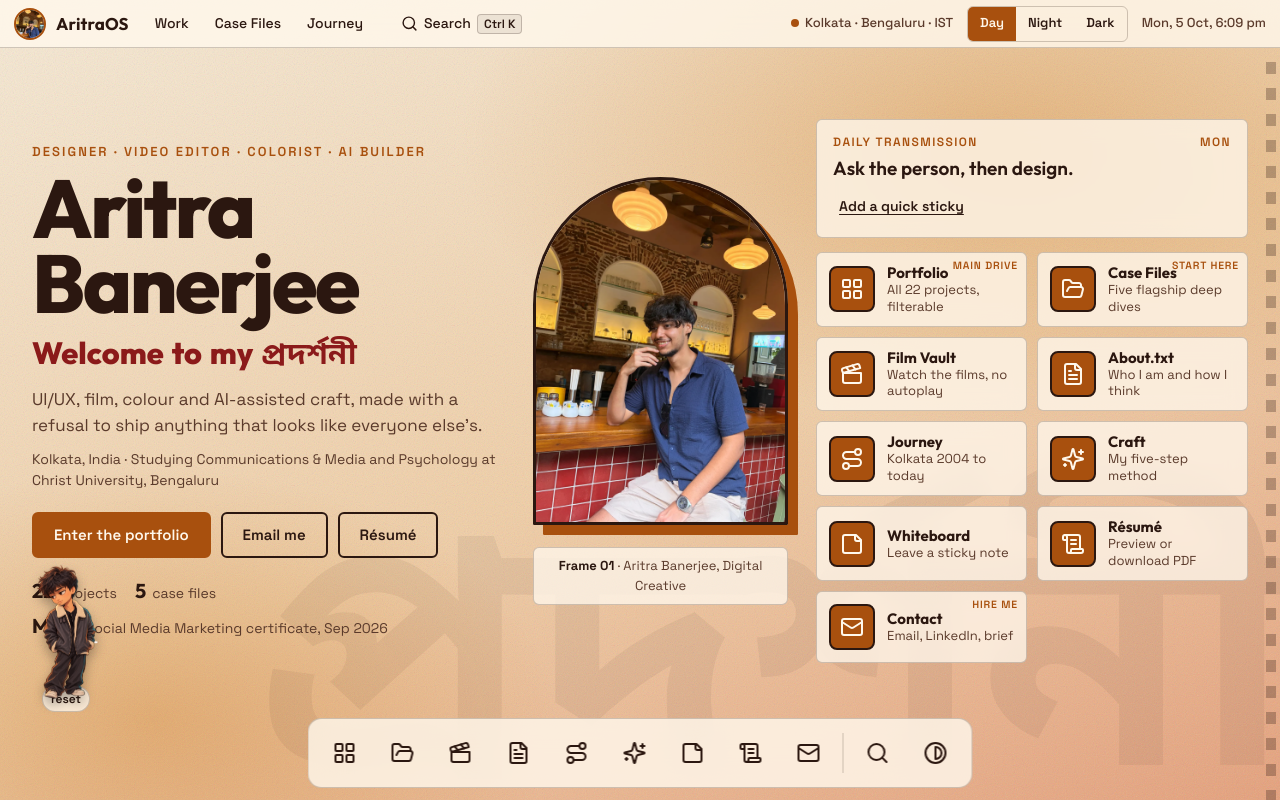
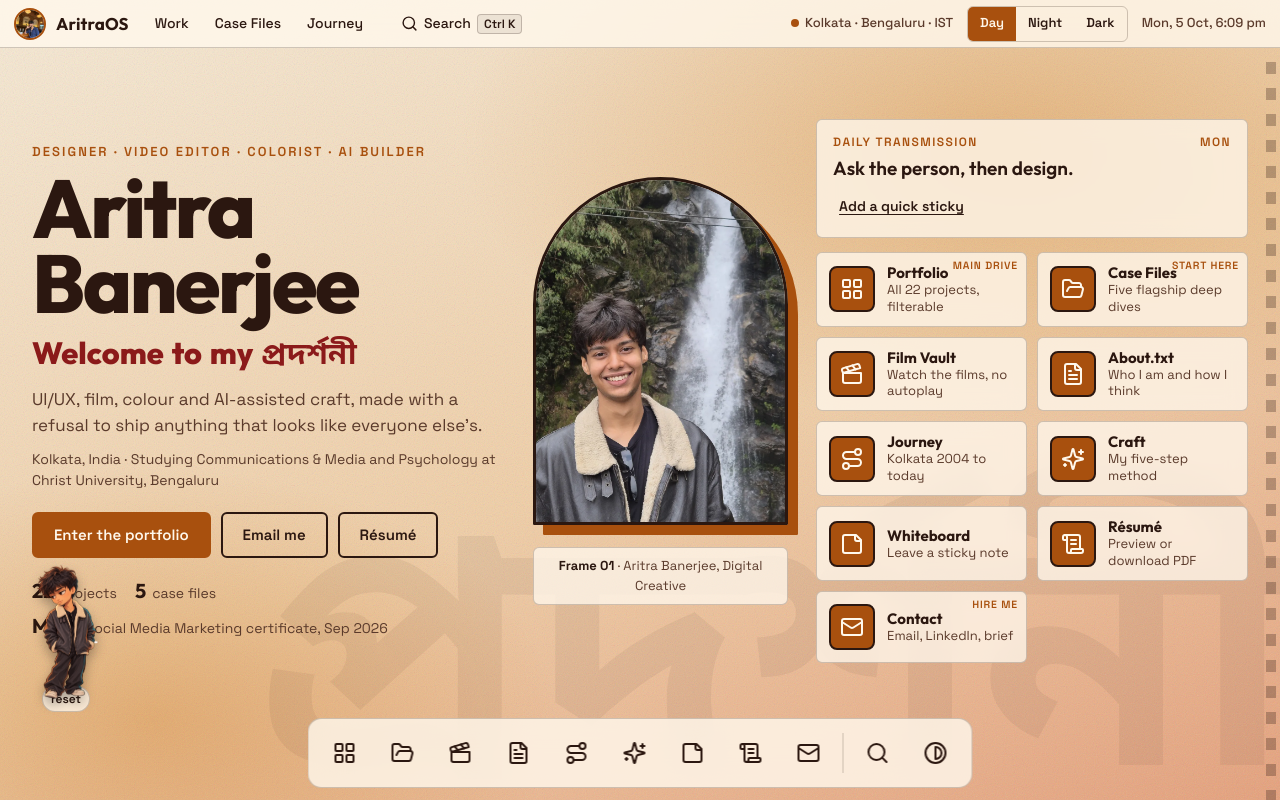
Before and after one commit to EL3M3NTVLR/Portfolio-OS, a React (Vite) app: page / in a window 1280 px wide. Built offline with nearby package versions, Linux system fonts and the light colour scheme.

Commit message:
Update 0.1

```diff
--- a/src/data/profile.js
+++ b/src/data/profile.js
@@ -20,7 +20,7 @@ export const ownerProfile = {
     positioning: "Digital Karigor from Kolkata who designs, edits and grades work that means something.",
     dailyMotivation: "Make It Mean Something",
     aboutDocName: "About.txt",
-    primaryPortrait: "/assets/01-portraits/primary-portrait-cafe.webp",
+    primaryPortrait: "/assets/01-portraits/alt-smile-waterfall.webp",
     altPortraits: {
       cinematicWarm: "/assets/01-portraits/alt-cinematic-warm.webp",
       campusSweater: "/assets/01-portraits/alt-campus-sweater.webp",
```
